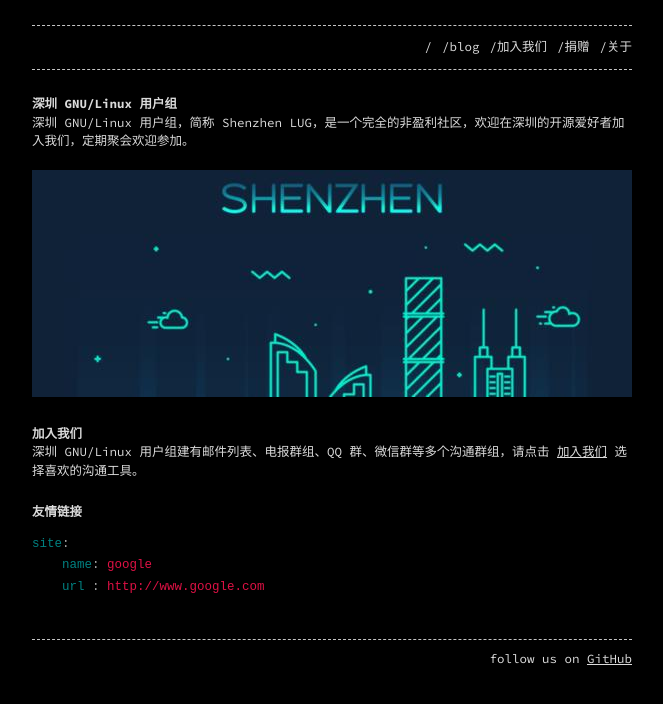
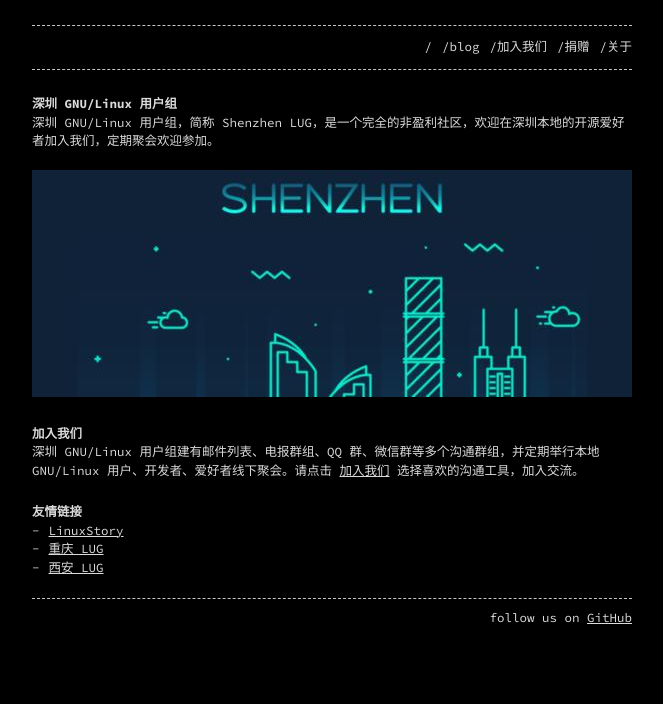
Before and after one commit to shenzhenlug/shenzhenlug.org, a Jekyll site: the page built from index.md, in a window 1280 px wide. Shown: the top 704 px of the page, without its empty margins (308-971 px from the left). Built offline with Jekyll 4.4.1, drawn with Linux system fonts in a browser that asks for light colours.

Commit message:
Update index.md

````diff
--- a/index.md
+++ b/index.md
@@ -5,16 +5,13 @@ permalink: /
 ---
 
 ### 深圳 GNU/Linux 用户组
-深圳 GNU/Linux 用户组，简称 Shenzhen LUG，是一个完全的非盈利社区，欢迎在深圳的开源爱好者加入我们，定期聚会欢迎参加。
+深圳 GNU/Linux 用户组，简称 Shenzhen LUG，是一个完全的非盈利社区，欢迎在深圳本地的开源爱好者加入我们，定期聚会欢迎参加。
 ![](./assets/shenzhen-lug-600.jpg)
 
 ### 加入我们
-深圳 GNU/Linux 用户组建有邮件列表、电报群组、QQ 群、微信群等多个沟通群组，请点击 [加入我们](./join/) 选择喜欢的沟通工具。
+深圳 GNU/Linux 用户组建有邮件列表、电报群组、QQ 群、微信群等多个沟通群组，并定期举行本地 GNU/Linux 用户、开发者、爱好者线下聚会。请点击 [加入我们](./join/) 选择喜欢的沟通工具，加入交流。
 
 ### 友情链接
-```yaml
-site:
-    name: google
-    url : http://www.google.com
-
-```
+ - [LinuxStory](https://linuxstory.org)
+ - [重庆 LUG](https://chongqinglug.org)
+ - [西安 LUG](https://xalug.org)
````
